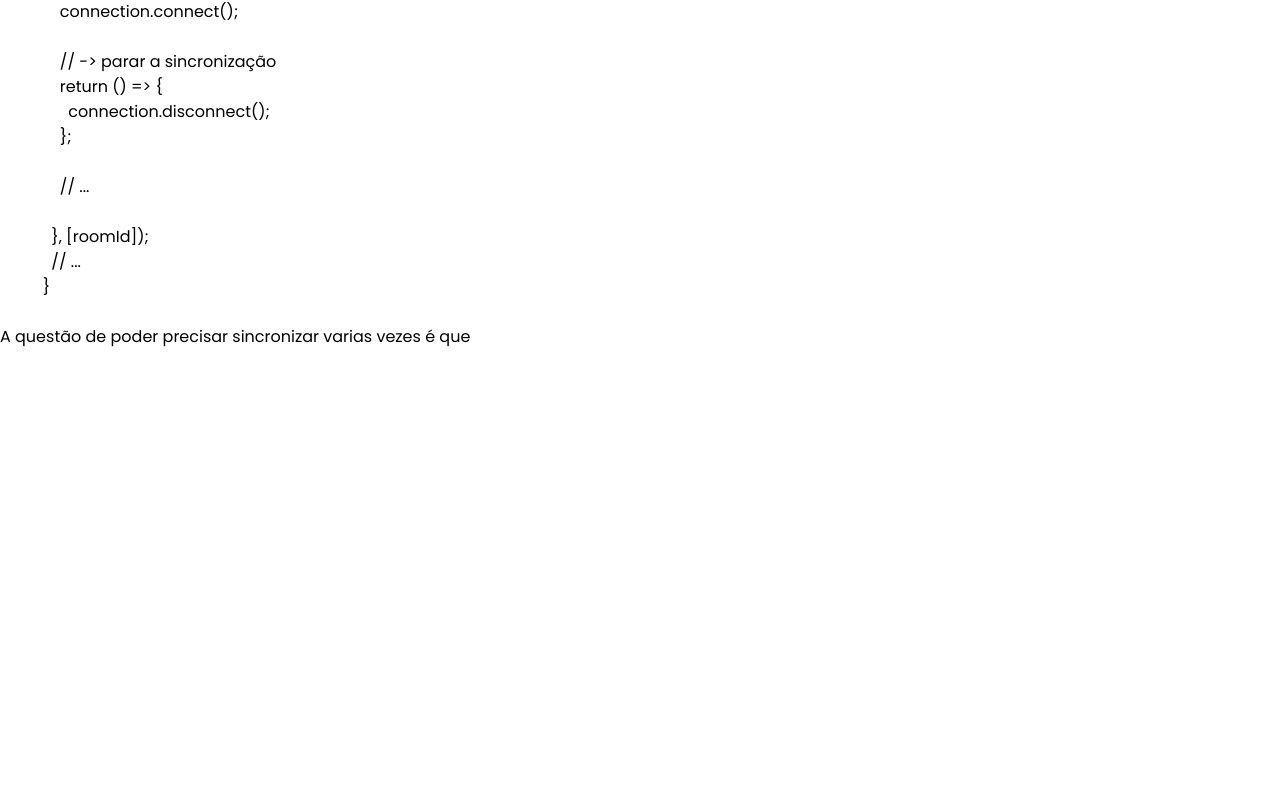
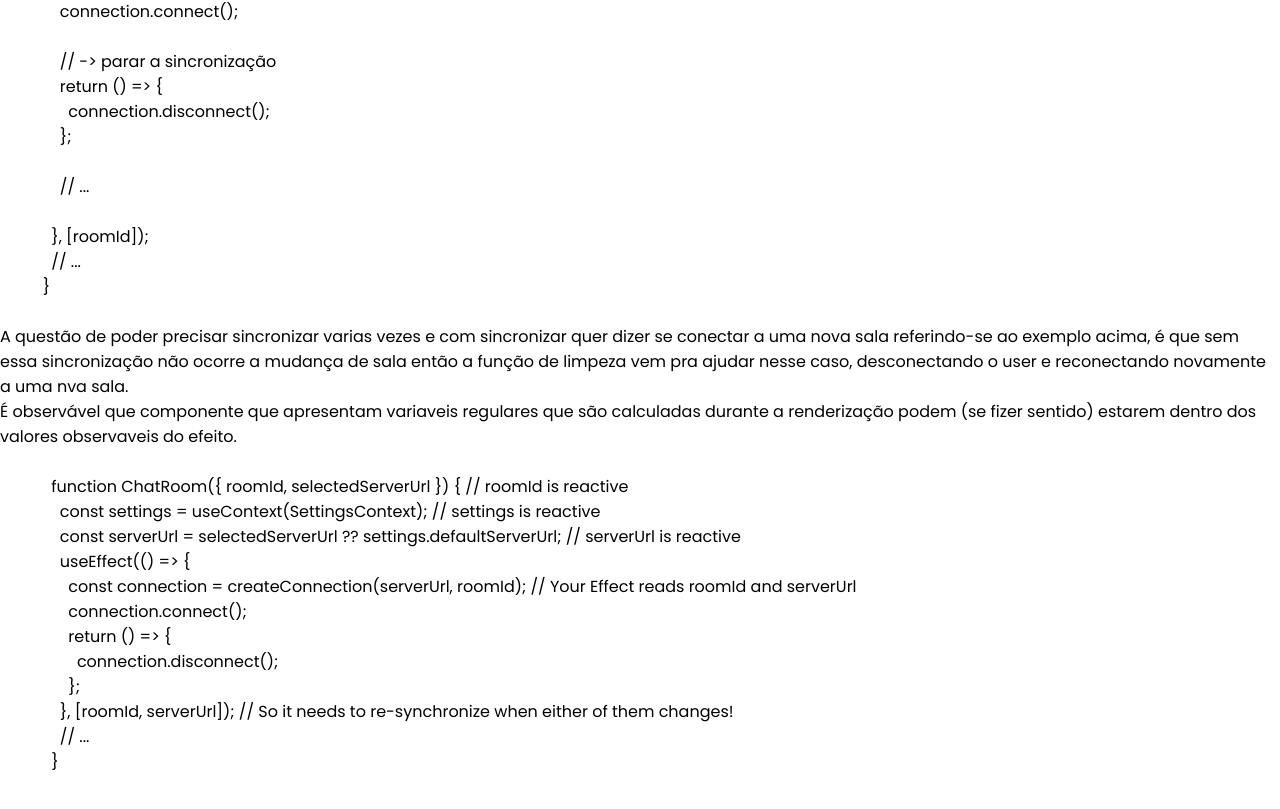
Before and after one commit to wdwf/React_Study, a React (Vite) app: page /capitulo-6 in a window 1280 px wide. Shown: the part 7929-8738 px from the top of the page. Before the commit the page ends 8290 px from the top, so only its background shows below. Built offline with nearby package versions, Linux system fonts and the light colour scheme.

Commit message:
:construction: chore: tema incompleto ciclo de vida dos efeitos

```diff
--- a/src/pages/Cap6/index.tsx
+++ b/src/pages/Cap6/index.tsx
@@ -481,7 +481,34 @@ export default function Cap6() {
           `}
         </pre>
 
-        <p>A questão de poder precisar sincronizar varias vezes é que </p>
+        <p>
+          A questão de poder precisar sincronizar varias vezes e com sincronizar
+          quer dizer se conectar a uma nova sala referindo-se ao exemplo acima,
+          é que sem essa sincronização não ocorre a mudança de sala então a
+          função de limpeza vem pra ajudar nesse caso, desconectando o user e
+          reconectando novamente a uma nva sala.
+        </p>
+        <p>
+          É observável que componente que apresentam variaveis regulares que são
+          calculadas durante a renderização podem (se fizer sentido) estarem
+          dentro dos valores observaveis do efeito.
+        </p>
+        <pre>
+          {`
+            function ChatRoom({ roomId, selectedServerUrl }) { // roomId is reactive
+              const settings = useContext(SettingsContext); // settings is reactive
+              const serverUrl = selectedServerUrl ?? settings.defaultServerUrl; // serverUrl is reactive
+              useEffect(() => {
+                const connection = createConnection(serverUrl, roomId); // Your Effect reads roomId and serverUrl
+                connection.connect();
+                return () => {
+                  connection.disconnect();
+                };
+              }, [roomId, serverUrl]); // So it needs to re-synchronize when either of them changes!
+              // ...
+            }
+          `}
+        </pre>
       </div>
     </div>
   );
```
